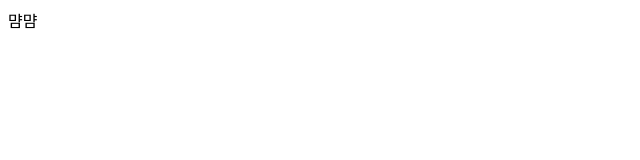
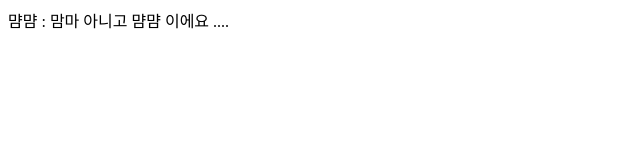
Before and after one commit to YSH1214/oz_new, a plain HTML site: page newfile.html in a window 1280 px wide. Shown: the whole page, without its empty margins (0-640 px from the left). Drawn offline with Linux system fonts and the light colour scheme.

Commit message:
맘마 아니고 먐먐

```diff
--- a/newfile.html
+++ b/newfile.html
@@ -6,6 +6,6 @@
     <title>Document</title>
 </head>
 <body>
-    먐먐
+    먐먐 : 맘마 아니고 먐먐 이에요 ....
 </body>
 </html>
```
